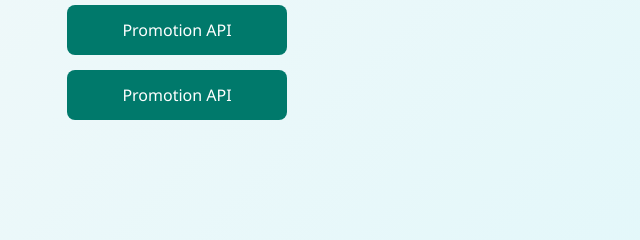
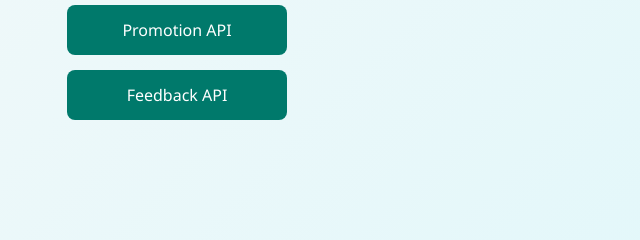
Before and after one commit to ThanhDuy190304/API-designs---Software-Engineer-Thesis-K22, a plain HTML site: page index.html in a window 1280 px wide. Shown: the part 450-690 px from the top of the page, 463-1103 px from the left. Drawn offline with Linux system fonts and the light colour scheme.

Commit message:
add feedback

```diff
--- a/index.html
+++ b/index.html
@@ -60,7 +60,7 @@
         <a href="https://thanhduy190304.github.io/API-designs---Software-Engineer-Thesis-K22/src/promotion.html"
             target="_blank" class="btn">Promotion API</a>
         <a href="https://thanhduy190304.github.io/API-designs---Software-Engineer-Thesis-K22/src/feedback.html"
-            target="_blank" class="btn">Promotion API</a>
+            target="_blank" class="btn">Feedback API</a>
     </div>
 </body>
 
```
